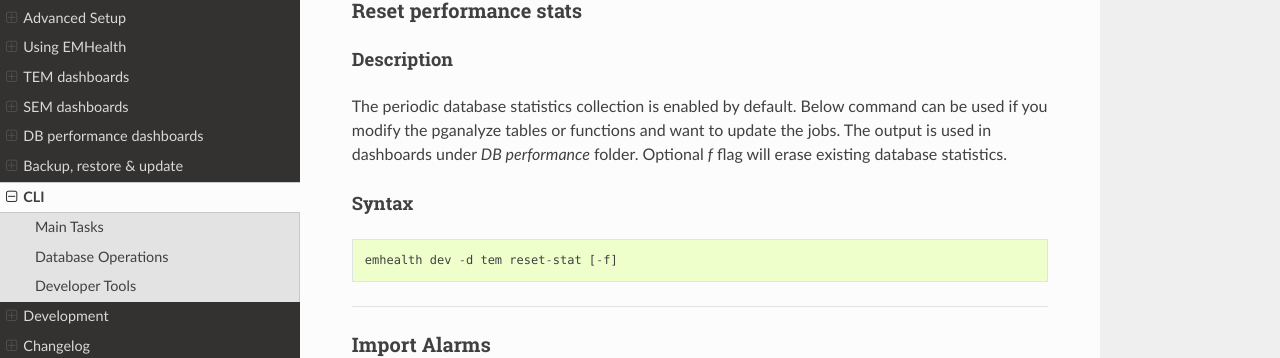
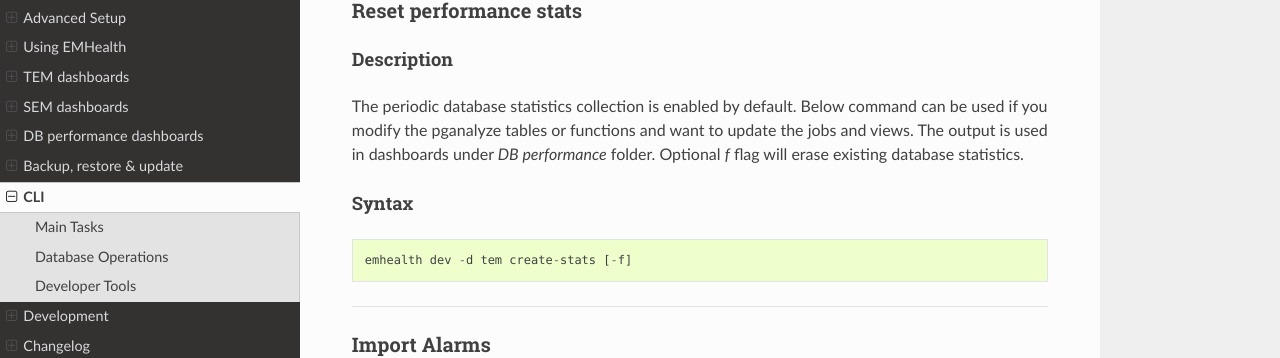
Before and after one commit to azazellochg/em_health, a Sphinx documentation site: the page built from docs/cli.rst, in a window 1280 px wide and 900 px high, scrolled down 3660 px. Shown: the part 161-519 px from the top of the window. Built offline with Sphinx 7.4.7 and the Read the Docs theme 3.1.0, drawn with Linux system fonts in a browser that asks for light colours.

Commit message:
rename cmd for dev again

```diff
--- a/docs/advanced_setup.rst
+++ b/docs/advanced_setup.rst
@@ -28,7 +28,7 @@ Instruments Configuration
 - **name**: custom field, used for display purposes. You can customize this.
 - **type**: database name. "tem" or "sem" only.
 - **template**: microscope platform. Allowed values are "krios", "talos", "tundra", "sdb", "pfib". See examples in `instruments.json`
-- **server**: Optional field. IP address of the microscope PC (#1 on the screenshot above). This is used to directly connect to MSSQL/PostgreSQL servers on the MPC.
+- **server**: IP address of the microscope PC (#1 on the screenshot above). This is used to create a Windows batch file and also to directly connect to MSSQL/PostgreSQL servers on the MPC.
 
 Security Configuration
 ^^^^^^^^^^^^^^^^^^^^^^
--- a/docs/cli.rst
+++ b/docs/cli.rst
@@ -215,7 +215,7 @@ Description
 ^^^^^^^^^^^
 
 The periodic database statistics collection is enabled by default. Below command can be used if you
-modify the pganalyze tables or functions and want to update the jobs. The output is used in dashboards under *DB performance* folder.
+modify the pganalyze tables or functions and want to update the jobs and views. The output is used in dashboards under *DB performance* folder.
 Optional `f` flag will erase existing database statistics.
 
 Syntax
@@ -223,7 +223,7 @@ Syntax
 
 .. code-block::
 
-    emhealth dev -d tem reset-stat [-f]
+    emhealth dev -d tem create-stats [-f]
 
 ----
 
```
Also changed, not shown: docs/development.rst (+7 -0 lines), docs/getting_started.rst (+7 -0 lines), 4 other files.
